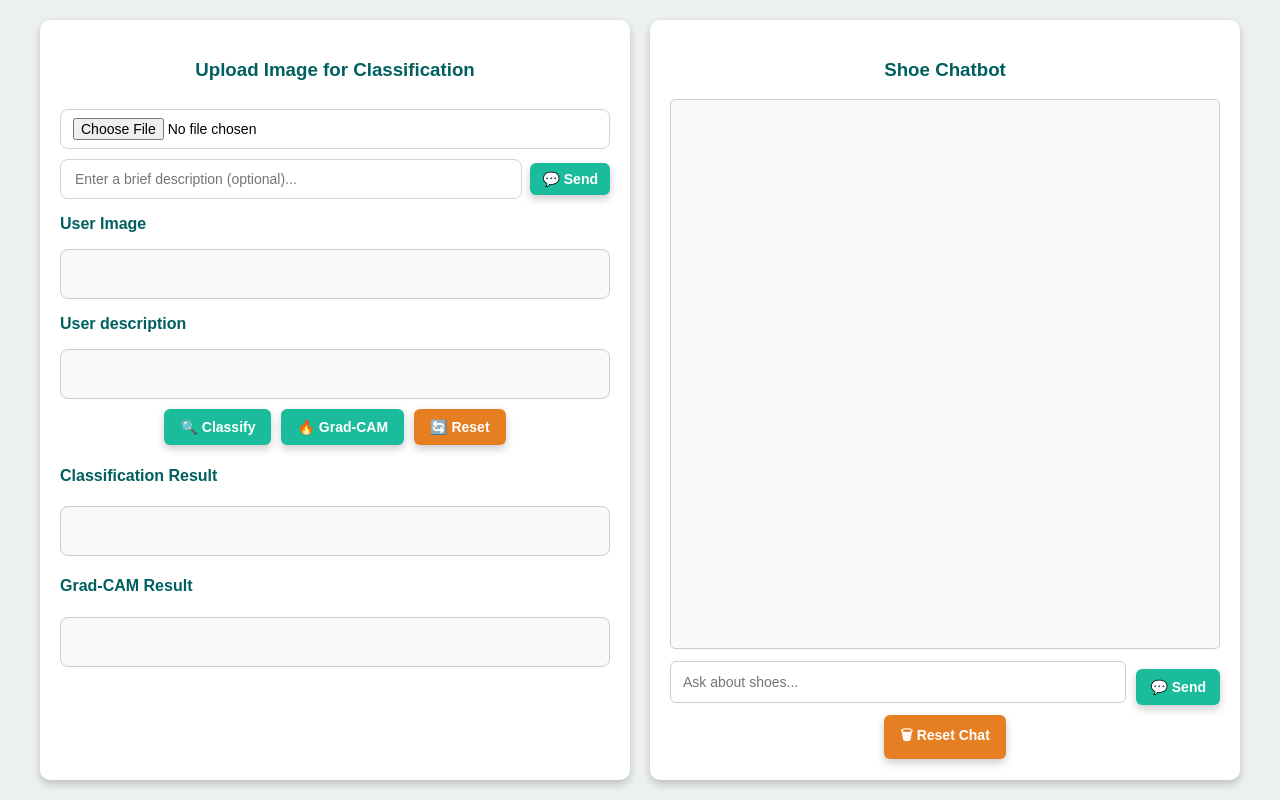
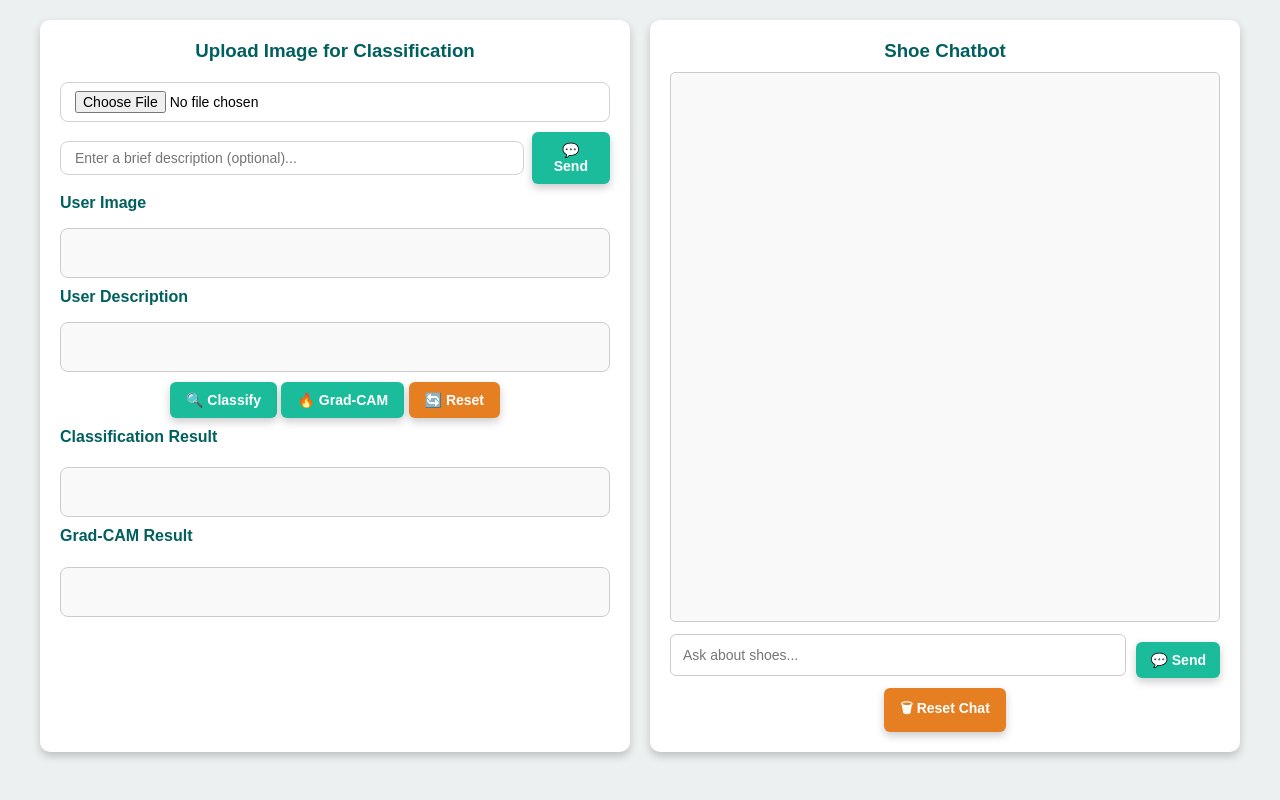
Before and after one commit to MinhThuNT/shoe_classifier_app, a Flask app: page / in a window 1280 px wide. Run offline with Flask 3, Linux system fonts and the light colour scheme; parts of the project's set-up code (start-up, migrations or seed data) failed here and were passed over.

Commit message:
Update 01:46 20-03-2025

```diff
--- a/static/styles.css
+++ b/static/styles.css
@@ -1,46 +1,138 @@
-/* 🌍 Cấu hình chung */
+/* === CSS Variables === */
+:root {
+  --primary-color: #1ABC9C;
+  --primary-hover: #2ECC71;
+  --reset-color: #E67E22;
+  --reset-hover: #DC5700;
+  --font-family: Arial, sans-serif;
+  --border-color: #ccc;
+  --bg-light: #f9f9f9;
+  --text-color: #005F5F;
+  --background: #ECF0F1;
+}
+
+/* === Reset & Global Styles === */
+* {
+  box-sizing: border-box;
+}
+
 body {
-    font-family: Arial, sans-serif;
-    display: flex;
-    justify-content: center;
-    align-items: left;
-    min-height: 100vh;
-    background-color: #ECF0F1;
+  font-family: var(--font-family);
+  background-color: var(--background);
   margin: 0;
   padding: 20px;
 }
 
-/* 🖼️ Container chính */
+/* === Container chính === */
 .container {
   display: flex;
   flex-wrap: wrap;
   gap: 20px;
-    width: 100%;
   max-width: 1200px;
+  margin: 0 auto;
   justify-content: center;
 }
 
-/* 🎯 Panel chứa nội dung */
+/* === Panel chung === */
 .panel {
-    background: #FFFFFF;
+  background: #fff;
   padding: 20px;
   border-radius: 10px;
   box-shadow: 0 4px 8px rgba(0, 0, 0, 0.2);
   text-align: center;
   flex: 1;
   min-width: 350px;
-    box-sizing: border-box;
-    color: #005F5F;
+  color: var(--text-color);
 }
 
-.input-row,
-.text-input,
-.text-upload-group,
-.result-text {
-    color: black
+.panel header h3 {
+  margin: 0 0 10px;
 }
 
-/* 📷 Ảnh xem trước và Grad-CAM */
+/* === Input & Button === */
+.text-input {
+  width: 100%;
+  padding: 8px 14px;
+  margin-top: 10px;
+  border: 1px solid #ced4da;
+  border-radius: 8px;
+  font-size: 14px;
+  transition: border-color 0.3s ease, background-color 0.3s ease;
+  color: black;
+}
+
+.text-input:focus {
+  border-color: #008080;
+  background-color: #eef5ff;
+  outline: none;
+}
+
+button {
+  display: inline-flex;
+  align-items: center;
+  padding: 10px 16px;
+  margin-top: 10px;
+  border: none;
+  border-radius: 6px;
+  background-color: var(--primary-color);
+  color: white;
+  font-weight: bold;
+  font-size: 14px;
+  transition: background-color 0.3s ease, transform 0.1s ease;
+  box-shadow: 0 4px 8px rgba(0, 0, 0, 0.2);
+}
+
+button:hover {
+  background-color: var(--primary-hover);
+  transform: scale(1.05);
+}
+
+.btn-reset {
+  background-color: var(--reset-color);
+}
+
+.btn-reset:hover {
+  background-color: var(--reset-hover);
+}
+
+/* === Nhóm Text Upload === */
+.text-upload-group {
+  display: flex;
+  align-items: center;
+  gap: 8px;
+  flex: 1;
+}
+
+/* === Shoe-box cho hiển thị kết quả, ảnh, mô tả === */
+.shoe-box {
+  width: 100%;
+  min-height: 50px;
+  border: 1px solid var(--border-color);
+  border-radius: 8px;
+  padding: 10px;
+  margin-top: 10px;
+  background-color: var(--bg-light);
+  display: flex;
+  align-items: center;
+  justify-content: center;
+}
+
+.result-text {
+  color: black;
+}
+
+/* === Nhãn hiển thị === */
+.image-label,
+.user-description-label,
+.classification-result,
+.gradcam-result {
+  font-weight: bold;
+  text-align: left;
+  color: var(--text-color);
+  margin-top: 10px;
+}
+
+/* === Ảnh xem trước và Grad-CAM === */
 .preview-img,
 .gradcam-img {
   max-width: 100%;
@@ -51,62 +143,12 @@ body {
   display: block;
 }
 
-/* Ẩn ảnh Grad-CAM ban đầu */
+/* Ẩn phần tử khi không cần hiển thị */
 .hidden {
   display: none;
 }
 
-/* 🔘 Nút bấm */
-button {
-    display: inline-flex;
-    justify-content: center;
-    align-items: center;
-    padding: 10px 16px;
-    margin-top: 10px;
-    cursor: pointer;
-    border: none;
-    border-radius: 6px;
-    background-color: #1ABC9C;
-    color: white;
-    font-weight: bold;
-    font-size: 14px;
-    transition: background-color 0.3s ease;
-    transform 0.1s ease;
-    box-shadow: 0 4px 8px rgba(0, 0, 0, 0.2);
-}
-
-button:hover {
-    background-color: #2ECC71;
-    transform: scale(1.05);
-}
-
-.btn-reset {
-    background-color: #E67E22;
-}
-
-.btn-reset:hover {
-    background-color: #DC5700;
-}
-
-/* 🎭 Loading Indicator */
-.loading {
-    font-size: 14px;
-    font-weight: bold;
-    color: #666;
-    margin-top: 10px;
-    animation: fadeIn 0.5s infinite alternate;
-}
-
-@keyframes fadeIn {
-    from {
-        opacity: 0.6;
-    }
-    to {
-        opacity: 1;
-    }
-}
-
-/* 🗨️ Chatbox */
+/* === Chatbox và tin nhắn === */
 #chatbox {
   height: 550px;
   overflow-y: auto;
@@ -122,7 +164,6 @@ button:hover {
   scroll-behavior: smooth;
 }
 
-/* 💬 Bong bóng tin nhắn */
 .user-msg,
 .bot-msg {
   padding: 10px 14px;
@@ -147,7 +188,7 @@ button:hover {
 }
 
 .user-msg {
-    background-color: #1ABC9C;
+  background-color: var(--primary-color);
   color: white;
   align-self: flex-end;
 }
@@ -159,12 +200,12 @@ button:hover {
   text-align: left;
 }
 
-/* ⌨️ Input Chat */
+/* === Chat Input Group === */
 .chat-input-group {
   display: flex;
   align-items: center;
+  gap: 10px;
   margin-top: 10px;
-    gap: 10px;
 }
 
 #chatInput {
@@ -178,174 +219,36 @@ button:hover {
 
 #chatInput:focus {
   border-color: #008080;
+  background-color: #eef5ff;
   outline: none;
-    background-color: #eef5ff;
 }
 
 #sendBtn {
-    width: auto;
+  flex-shrink: 0;
   padding: 10px 14px;
   font-size: 14px;
-    flex-shrink: 0;
 }
 
-/* 🎤 Input mô tả văn bản */
-.text-input {
-    width: 100%;
-    padding: 8px 14px;
+/* === Loading Indicator === */
+.loading {
+  font-size: 14px;
+  font-weight: bold;
+  color: #666;
   margin-top: 10px;
-    border: 1px solid #ced4da;
-    border-radius: 20px;
-    font-size: 14px;
-    transition: border-color 0.3s ease, background-color 0.3s ease;
+  animation: fadeIn 0.5s infinite alternate;
 }
 
-.text-input:focus {
-    border-color: #008080;
-    outline: none;
-    background-color: #eef5ff;
-}
-
-.invalid-text {
-    border-color: #dc3545;
-    background-color: #f8d7da;
-    color: #721c24;
-}
-
-/* 📑 Input-group, button-group, text-upload-group: hiển thị ngang */
-.input-group {
-    display: flex;
-    gap: 10px;
-    align-items: center;
-    margin-top: 10px;
-}
-
-.input-group input {
-    flex: 1; /* Ô nhập chiếm phần còn lại */
-}
-
-.button-group {
-    display: flex;
-    gap: 10px;
-    margin-top: 10px;
-    justify-content: center;
-}
-
-.button-group button {
-    width: auto;
-    margin-top: 0;
-}
-
-.text-upload-group {
-    display: flex;
-    align-items: center;
-    gap: 8px; /* Khoảng cách giữa ô nhập và nút */
-    flex: 1;  /* Cho phép mở rộng theo chiều ngang */
-}
-
-.text-upload-group .text-input {
-    flex: 1;  /* Ô nhập chiếm tối đa không gian còn lại */
-    padding: 8px 14px;
-    white-space: nowrap;
-
-}
-
-.text-upload-group .btn-primary {
-    white-space: nowrap; /* Giữ nguyên kích thước nút, không bị co dãn */
-    padding: 8px 12px;
-}
-
-/* 📱 Responsive */
+/* === Responsive Styles === */
 @media (max-width: 768px) {
   .container {
     flex-direction: column;
     align-items: center;
   }
-
   .panel {
-        width: 100%; /* full width trên màn hình nhỏ */
     max-width: 90%;
   }
-
   button {
     font-size: 14px;
     padding: 10px;
   }
 }
-
-/* Nhóm chứa upload file, input text và ảnh preview */
-.upload-container {
-    display: flex;
-    align-items: center;
-    gap: 10px; /* Khoảng cách giữa các phần tử */
-    width: 100%;
-}
-
-/* Căn "Choose file" về bên trái */
-.file-upload {
-    margin-right: auto;
-}
-
-/* Đặt input text và ảnh ngang hàng */
-.input-preview-container {
-    display: flex;
-    align-items: flex-start;
-    gap: 5px;
-    flex-grow: 1;
-    margin-top: 10px;
-}
-
-/* Điều chỉnh input text */
-.text-input {
-    flex-grow: 1;
-    height: 40px;
-    border-radius: 8px;
-    padding: 8px 12px;
-    font-size: 14px;
-}
-
-.result-text {
-    text-align: left;
-    margin: 10px 0;
-}
-
-.shoe-box {
-    width: 100%;
-    min-height: 50px; /* Độ cao tối thiểu */
-    border: 1px solid #ccc;
-    border-radius: 8px;
-    padding: 10px;
-    margin-top: 10px;
-    background-color: #f9f9f9;
-    text-align: center;
-    display: flex;
-    align-items: center;
-    justify-content: center;
-}
-
-.image-label {
-    font-weight: bold;
-    text-align: left;
-    color: #005F5F;
-}
-.user-description-label {
-    font-weight: bold;
-    text-align: left;
-    color: #005F5F;
-}
-.classification-result{
-    font-weight: bold;
-    text-align:left;
-    color: #005F5F;
-}
-.gradcam-result{
-    font-weigh: bold;
-    text-align:left;
-    color: #005F5F;
-}
-
-
-/* Đảm bảo padding, border không làm vượt quá max-width */
-* {
-    box-sizing: border-box;
-}
--- a/templates/index.html
+++ b/templates/index.html
@@ -9,35 +9,33 @@
   <script src="https://cdn.jsdelivr.net/npm/marked/marked.min.js"></script>
 </head>
 <body>
-    <div class="container">
-        <!-- Cột bên trái: Upload ảnh + Kết quả phân loại & Grad-CAM -->
-        <div class="panel classification-panel">
+  <main class="container">
+    <!-- Phần Upload ảnh và Phân loại, Grad-CAM -->
+    <section class="panel classification-panel">
+      <header>
         <h3>Upload Image for Classification</h3>
-
+      </header>
       <form id="uploadForm" enctype="multipart/form-data">
-                <!-- Nhóm input theo hàng ngang -->
-                <div class="input-row">
-                    <input type="file" id="fileInput" name="file" accept="image/*" class="text-input"/>
-
+          <input type="file" id="fileInput" name="file" accept="image/*" class="text-input" />
+        <!-- Nhóm khung text input & Button của text input theo hàng ngang -->
           <div class="text-upload-group">
             <input type="text" id="textInput" name="description" placeholder="Enter a brief description (optional)..." class="text-input"/>
             <button type="button" id="sendDescBtn" class="btn btn-primary">💬 Send</button>
-                    </div>
           </div>
 
         <!-- Xem trước ảnh -->
         <p class="image-label">User Image</p>
         <div class="shoe-box">
-                <img id="preview" src="" alt="Image Preview" class="preview-img hidden"/>
+          <img id="preview" src="" alt="Image Preview" class="preview-img hidden" />
         </div>
 
         <!-- Mô tả người dùng -->
-                <p class="user-description-label">User description</p>
+        <p class="user-description-label">User Description</p>
         <div class="shoe-box">
           <p id="descriptionDisplay" class="result-text hidden"></p>
         </div>
 
-                <!-- Nút chức năng -->
+        <!-- Các nút chức năng -->
         <div class="button-group">
           <button type="button" id="classifyBtn" class="btn">🔍 Classify</button>
           <button type="button" id="gradCamBtn" class="btn">🔥 Grad-CAM</button>
@@ -50,6 +48,7 @@
       <div class="shoe-box">
         <p id="classificationResult" class="result-text"></p>
       </div>
+
       <!-- Loading Indicator -->
       <div id="loadingIndicator" class="loading hidden">⏳ Processing...</div>
 
@@ -58,18 +57,20 @@
       <div class="shoe-box">
         <img id="gradcamResult" src="" alt="Grad-CAM result" class="gradcam-img hidden" />
       </div>
-        </div>
+    </section>
 
-        <!-- Cột bên phải: Chatbot -->
-        <div class="panel chatbot-panel">
+    <!-- Phần Chatbot -->
+    <aside class="panel chatbot-panel">
+      <header>
         <h3>Shoe Chatbot</h3>
+      </header>
       <div id="chatbox" class="chatbox"></div>
       <div class="chat-input-group">
         <input type="text" id="chatInput" placeholder="Ask about shoes..." autocomplete="off"/>
         <button id="sendBtn" class="btn">💬 Send</button>
       </div>
       <button id="resetChat" class="btn btn-reset">🗑 Reset Chat</button>
-        </div>
-    </div>
+    </aside>
+  </main>
 </body>
 </html>
```
Lines whose indentation alone changed are shown as unchanged.
